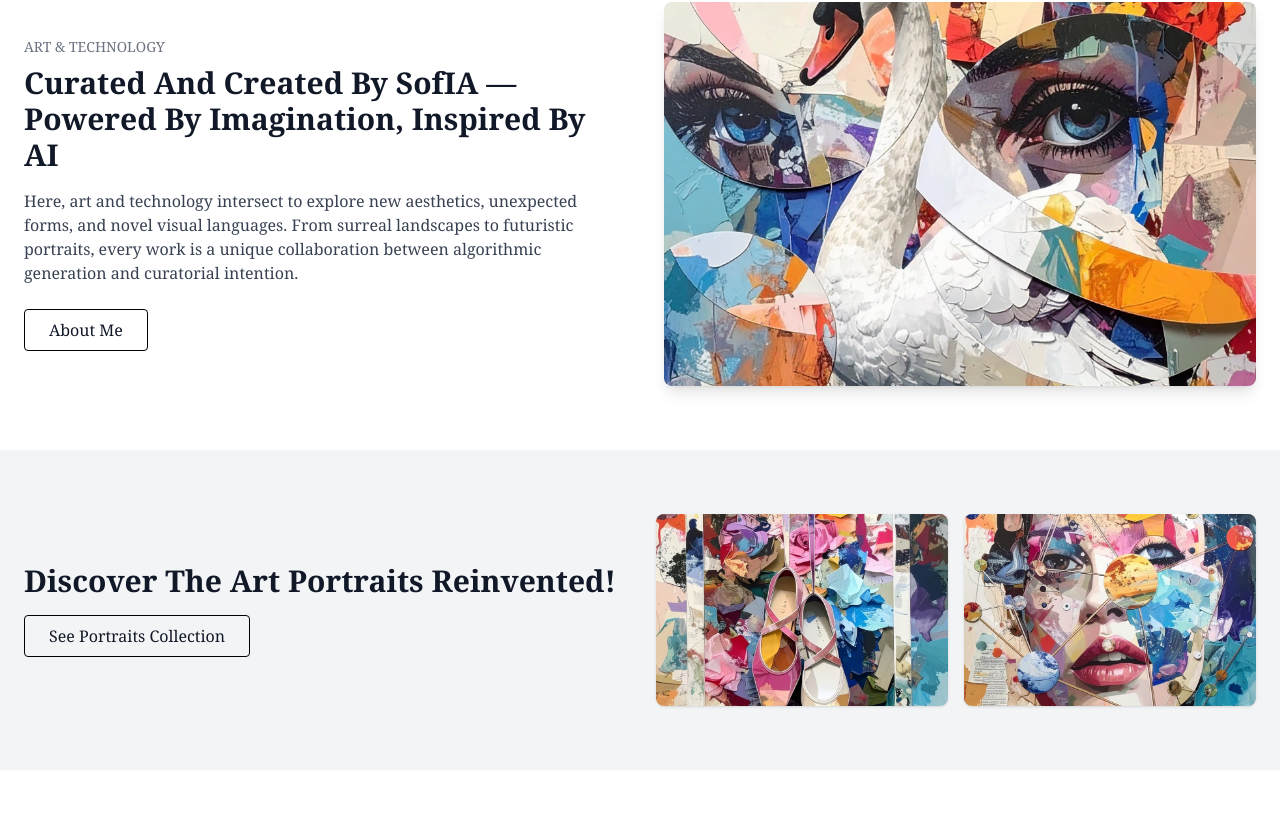
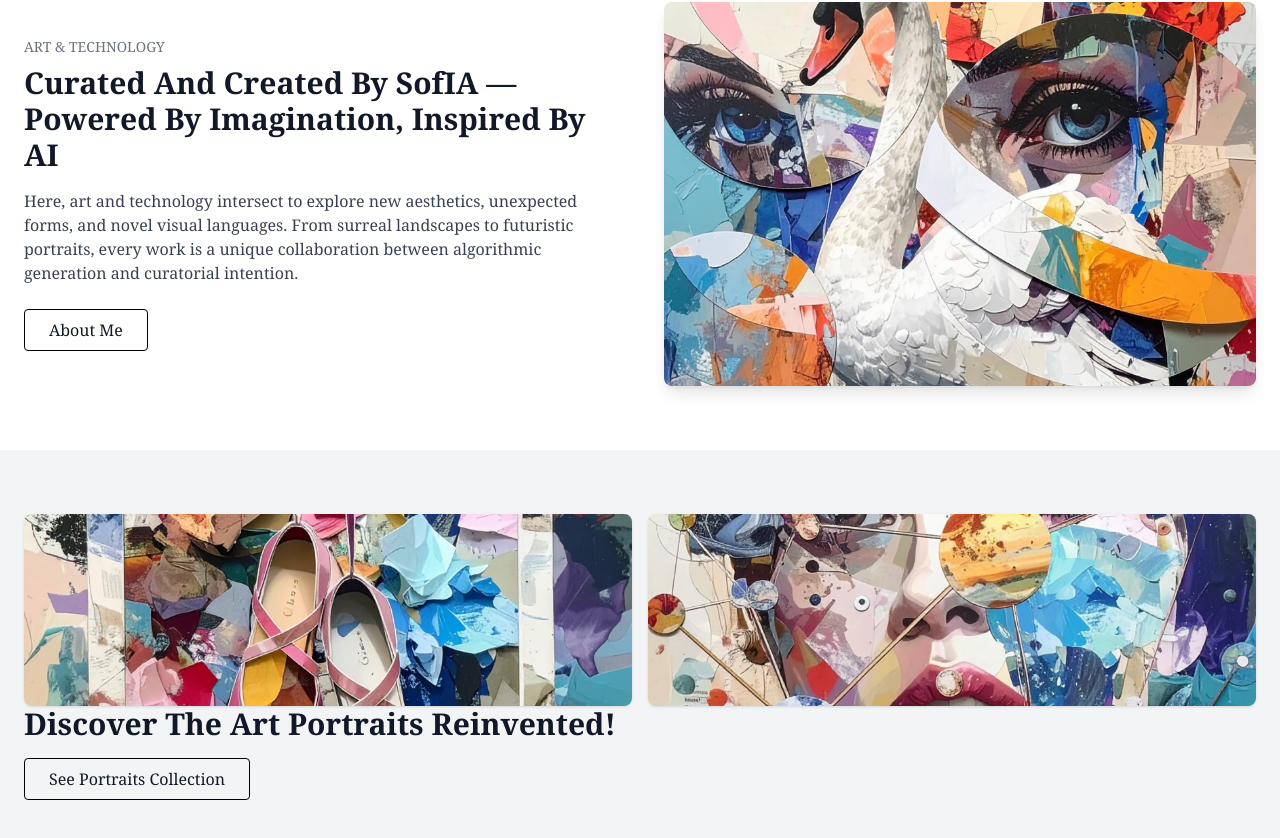
Before and after one commit to sophielain/sofia-gallery, a React (Create React App) app: page / in a window 1280 px wide. Shown: the part 1874-2712 px from the top of the page. Before the commit the page ends 2644 px from the top, so only its background shows below. Built offline with nearby package versions, Linux system fonts and the light colour scheme.

Commit message:
Update PortraitsSection.jsx

```diff
--- a/src/components/PortraitsSection.jsx
+++ b/src/components/PortraitsSection.jsx
@@ -4,14 +4,15 @@ export default function PortraitsSection() {
   return (
     <section className="bg-gray-100 py-16">
       <div className="container mx-auto px-6">
-        <div className="grid gap-8 grid-cols-1 lg:grid-cols-2 items-center">
+
+          <div className="grid gap-4 grid-cols-2">
+            <img src="/images/port1.jpg" alt="Portrait 1" className="w-full h-48 object-cover rounded-lg shadow" />
+            <img src="/images/port2.jpg" alt="Portrait 2" className="w-full h-48 object-cover rounded-lg shadow" />
+          </div>
+          <div className="grid gap-8 grid-cols-1 lg:grid-cols-2 items-center">
           <div>
             <h2 className="text-3xl font-semibold mb-4">Discover The Art Portraits Reinvented!</h2>
             <a href="#" className="inline-block border border-black py-2 px-6 rounded hover:bg-black hover:text-white transition">See Portraits Collection</a>
-          </div>
-          <div className="grid gap-4 grid-cols-2">
-            <img src="/images/port1.jpg" alt="Portrait 1" className="w-full h-48 object-cover rounded-lg shadow" />
-            <img src="/images/port2.jpg" alt="Portrait 2" className="w-full h-48 object-cover rounded-lg shadow" />
           </div>
         </div>
       </div>
```
